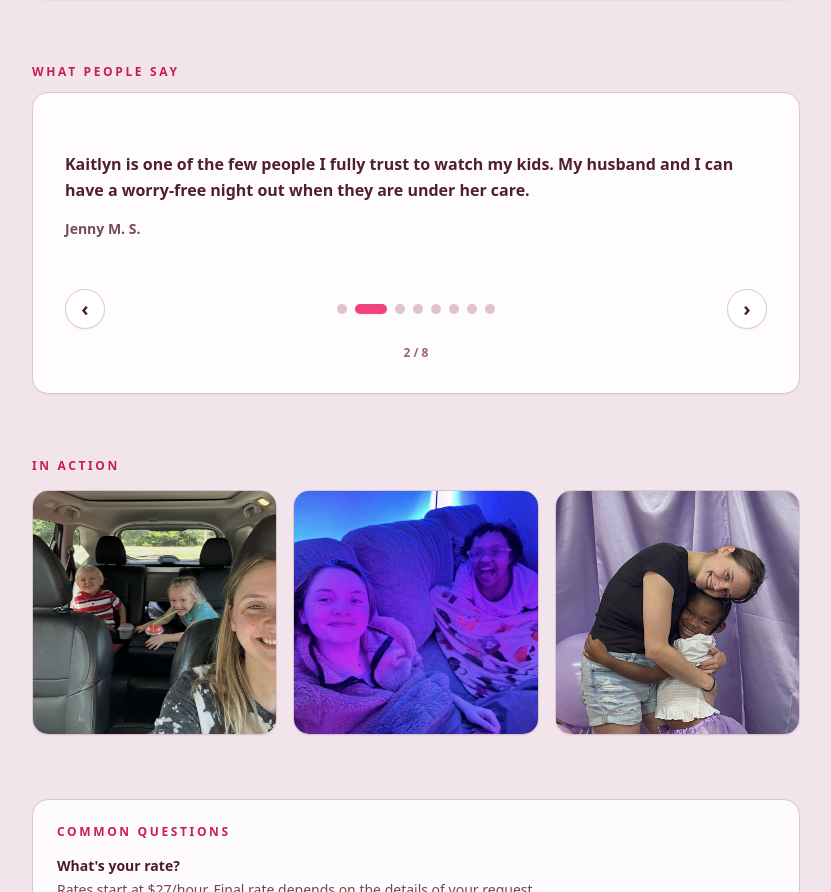
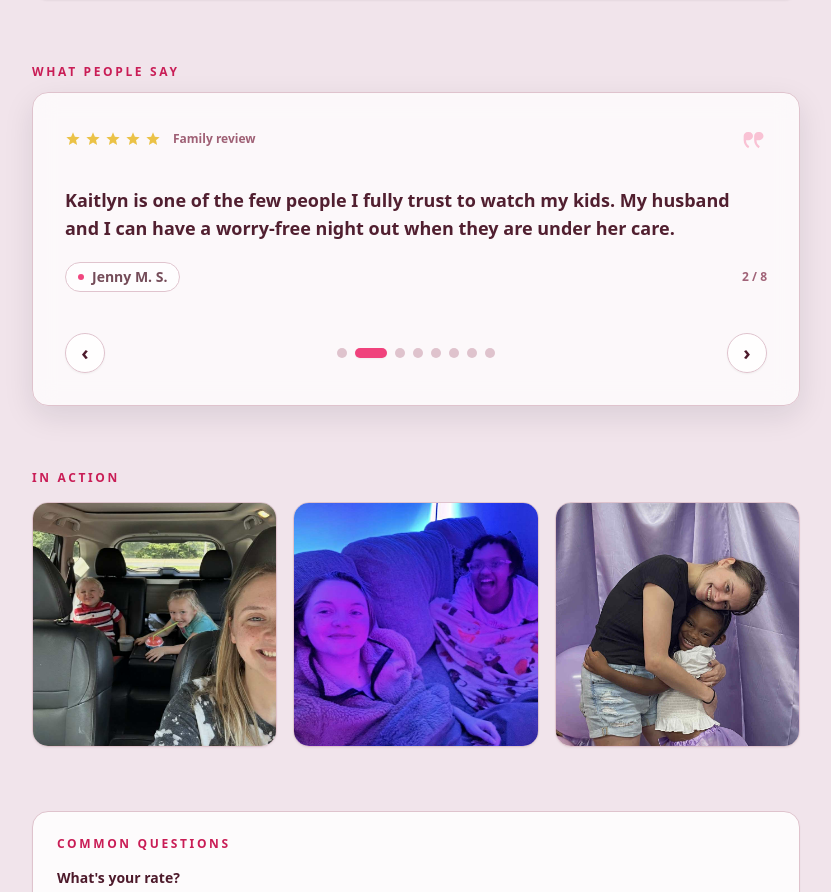
Before and after one commit to raczniakservices/kaitlyn-nanny-landing, a Next.js app in the folder apps/kaitlyn-nanny/: page / in a window 1280 px wide. Shown: the part 1128-2020 px from the top of the page, without its empty margins (224-1055 px from the left). Built offline with nearby package versions, Linux system fonts and the light colour scheme.

Commit message:
backup: before carousel refactor

```diff
--- a/apps/kaitlyn-nanny/components/Testimonials.tsx
+++ b/apps/kaitlyn-nanny/components/Testimonials.tsx
@@ -5,6 +5,46 @@ type Testimonial = {
   quote: string;
   author: string;
 };
+
+function Stars({ count = 5 }: { count?: number }) {
+  const n = Math.max(0, Math.min(5, Math.floor(count)));
+  return (
+    <div className="flex items-center gap-1" aria-label={`${n} out of 5 stars`}>
+      {Array.from({ length: 5 }).map((_, idx) => (
+        <svg
+          key={idx}
+          width="16"
+          height="16"
+          viewBox="0 0 24 24"
+          aria-hidden="true"
+          className={idx < n ? "text-[hsl(var(--gold))]" : "text-[hsl(var(--border))]"}
+        >
+          <path
+            fill="currentColor"
+            d="M12 17.3l-6.18 3.64 1.64-7.03L2 9.24l7.19-.61L12 2l2.81 6.63 7.19.61-5.46 4.67 1.64 7.03L12 17.3z"
+          />
+        </svg>
+      ))}
+    </div>
+  );
+}
+
+function QuoteMark() {
+  return (
+    <svg
+      width="28"
+      height="28"
+      viewBox="0 0 24 24"
+      aria-hidden="true"
+      className="text-[hsl(var(--accent))]/30"
+    >
+      <path
+        fill="currentColor"
+        d="M7.5 6C5.6 6 4 7.6 4 9.5V13c0 2.8 1.5 5.4 3.9 6.9l.9-1.7C7 17.2 6 15.2 6 13.1V13h2.5C10.4 13 12 11.4 12 9.5S10.4 6 8.5 6H7.5zm9 0c-1.9 0-3.5 1.6-3.5 3.5V13c0 2.8 1.5 5.4 3.9 6.9l.9-1.7c-1.8-1-2.8-3-2.8-5.1V13h2.5c1.9 0 3.5-1.6 3.5-3.5S19.4 6 17.5 6h-1z"
+      />
+    </svg>
+  );
+}
 
 const TESTIMONIALS: Testimonial[] = [
   {
@@ -103,20 +143,44 @@ export function Testimonials({ initiallyVisible = 2 }: { initiallyVisible?: numb
         WHAT PEOPLE SAY
       </p>
 
-      <div className="relative rounded-2xl border border-[hsl(var(--border))] bg-white/90 p-8 shadow-sm">
+      <div className="relative overflow-hidden rounded-2xl border border-[hsl(var(--border))] bg-white/75 p-8 shadow-soft backdrop-blur-md">
+        <div
+          className="pointer-events-none absolute inset-0 opacity-70"
+          style={{
+            background:
+              "radial-gradient(700px 220px at 15% 15%, hsla(var(--accent), 0.18) 0%, transparent 55%), radial-gradient(800px 260px at 85% 65%, hsla(var(--lavender), 0.12) 0%, transparent 55%)",
+          }}
+        />
+
+        <div className="relative">
+          <div className="mb-4 flex items-center justify-between gap-4">
+            <div className="flex items-center gap-3">
+              <Stars count={5} />
+              <span className="hidden sm:inline text-xs font-semibold text-[hsl(var(--muted))]">
+                Family review
+              </span>
+            </div>
+            <QuoteMark />
+          </div>
 
           {/* Testimonial content with fade animation */}
           <div
             className={`min-h-[140px] flex flex-col justify-center transition-opacity duration-300 ${
-            isAnimating ? 'opacity-0' : 'opacity-100'
+              isAnimating ? "opacity-0" : "opacity-100"
             }`}
           >
-          <p className="text-base leading-relaxed text-[hsl(var(--text))] font-semibold">
-            {current.quote.replace(/^"|"$/g, '')}
+            <p className="text-base sm:text-lg leading-relaxed text-[hsl(var(--text))] font-semibold">
+              {current.quote.replace(/^"|"$/g, "")}
             </p>
-          <p className="mt-4 text-sm font-semibold text-[hsl(var(--text))]/80">
+            <div className="mt-5 flex items-center justify-between gap-3 flex-wrap">
+              <span className="inline-flex items-center gap-2 rounded-full border border-[hsl(var(--border))] bg-white/70 px-3 py-1 text-sm font-semibold text-[hsl(var(--text))]/80">
+                <span className="h-1.5 w-1.5 rounded-full bg-[hsl(var(--accent))]" aria-hidden="true" />
                 {current.author}
-          </p>
+              </span>
+              <span className="text-xs font-semibold text-[hsl(var(--muted))]">
+                {currentIndex + 1} / {TESTIMONIALS.length}
+              </span>
+            </div>
           </div>
 
           {/* Navigation controls */}
@@ -124,7 +188,7 @@ export function Testimonials({ initiallyVisible = 2 }: { initiallyVisible?: numb
             <button
               onClick={goPrev}
               disabled={isAnimating}
-            className="flex h-10 w-10 items-center justify-center rounded-full bg-white border border-[hsl(var(--border))] text-[hsl(var(--text))] text-xl font-semibold transition-colors hover:bg-[hsl(var(--bg))] disabled:opacity-50 disabled:cursor-not-allowed focus:outline-none focus-visible:ring-2 focus-visible:ring-[hsl(var(--accent))] focus-visible:ring-offset-2 shadow-sm"
+              className="flex h-10 w-10 items-center justify-center rounded-full border border-[hsl(var(--border))] bg-white/80 text-[hsl(var(--text))] text-xl font-semibold transition-colors hover:bg-white disabled:opacity-50 disabled:cursor-not-allowed focus:outline-none focus-visible:ring-2 focus-visible:ring-[hsl(var(--accent))] focus-visible:ring-offset-2 shadow-sm"
               aria-label="Previous testimonial"
             >
               ‹
@@ -140,7 +204,7 @@ export function Testimonials({ initiallyVisible = 2 }: { initiallyVisible?: numb
                   className={`h-2.5 rounded-full transition-all focus:outline-none focus-visible:ring-2 focus-visible:ring-[hsl(var(--accent))] disabled:cursor-not-allowed ${
                     idx === currentIndex
                       ? "bg-[hsl(var(--accent))] w-8 shadow-sm"
-                    : "bg-[hsl(var(--border))] w-2.5 hover:bg-[hsl(var(--accent))]/50 hover:w-4"
+                      : "bg-[hsl(var(--border))] w-2.5 hover:bg-[hsl(var(--accent))]/45 hover:w-4"
                   }`}
                   aria-label={`Go to testimonial ${idx + 1}`}
                 />
@@ -150,17 +214,13 @@ export function Testimonials({ initiallyVisible = 2 }: { initiallyVisible?: numb
             <button
               onClick={goNext}
               disabled={isAnimating}
-            className="flex h-10 w-10 items-center justify-center rounded-full bg-white border border-[hsl(var(--border))] text-[hsl(var(--text))] text-xl font-semibold transition-colors hover:bg-[hsl(var(--bg))] disabled:opacity-50 disabled:cursor-not-allowed focus:outline-none focus-visible:ring-2 focus-visible:ring-[hsl(var(--accent))] focus-visible:ring-offset-2 shadow-sm"
+              className="flex h-10 w-10 items-center justify-center rounded-full border border-[hsl(var(--border))] bg-white/80 text-[hsl(var(--text))] text-xl font-semibold transition-colors hover:bg-white disabled:opacity-50 disabled:cursor-not-allowed focus:outline-none focus-visible:ring-2 focus-visible:ring-[hsl(var(--accent))] focus-visible:ring-offset-2 shadow-sm"
               aria-label="Next testimonial"
             >
               ›
             </button>
           </div>
-
-        {/* Counter */}
-        <p className="mt-4 text-center text-xs font-semibold text-[hsl(var(--muted))]">
-          {currentIndex + 1} / {TESTIMONIALS.length}
-        </p>
+        </div>
       </div>
     </div>
   );
```
Lines whose indentation alone changed are shown as unchanged.
